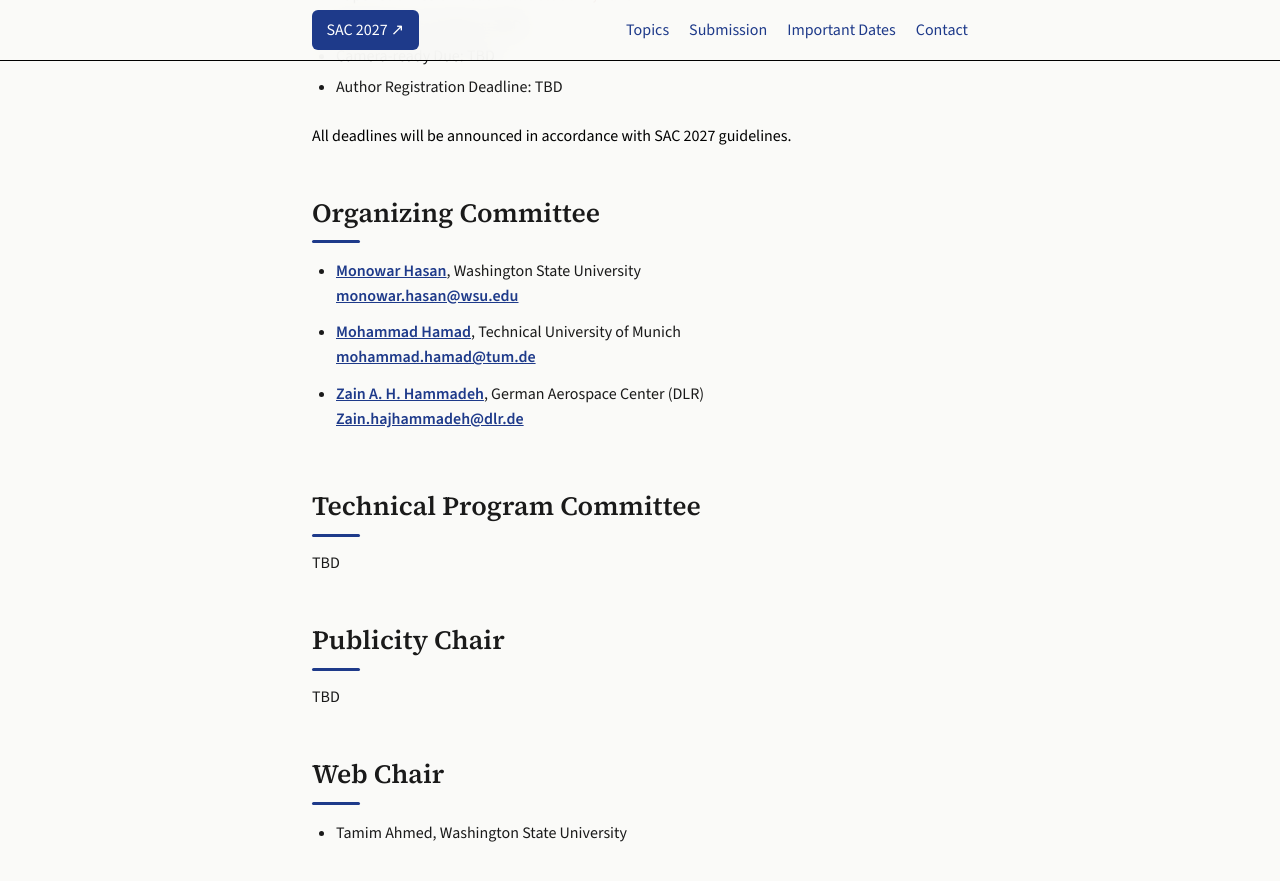
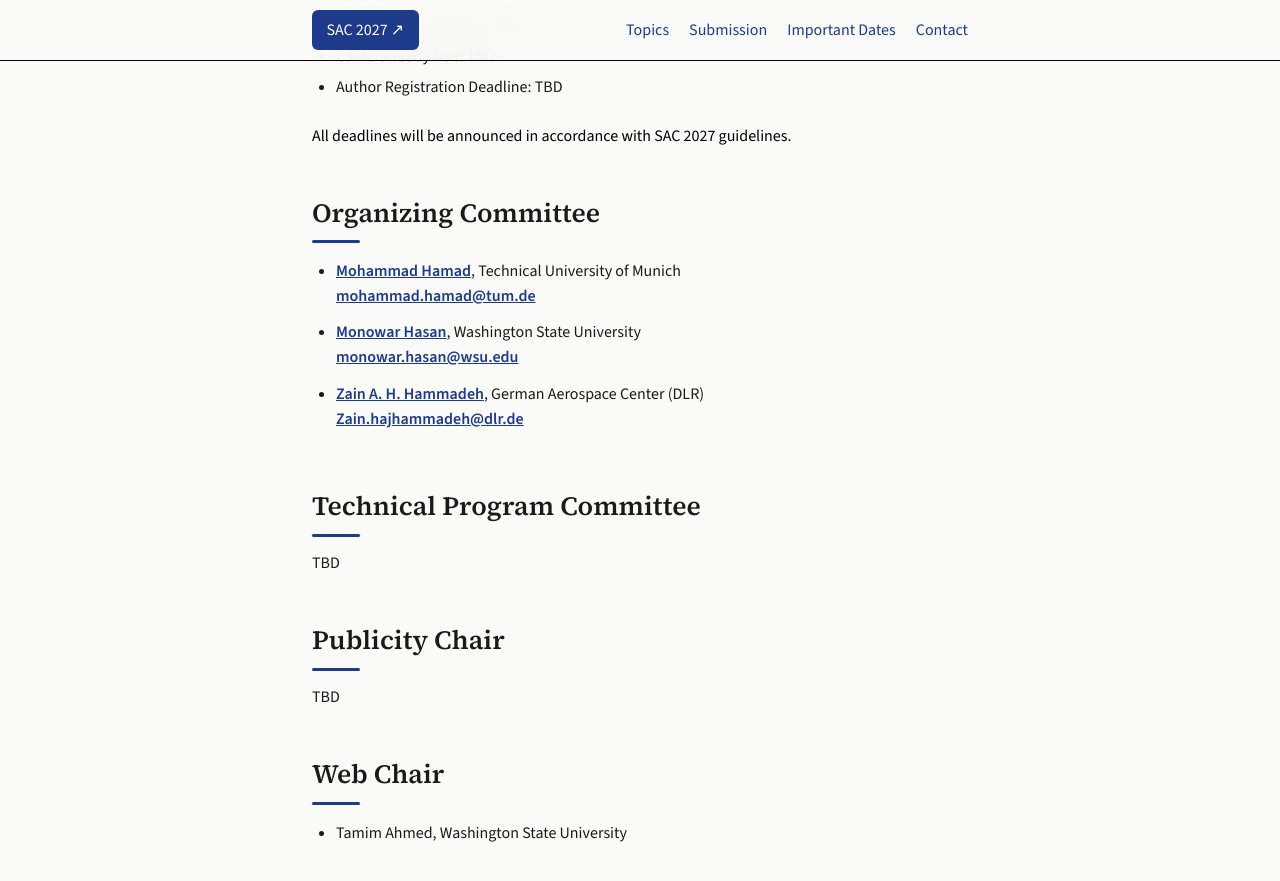
Before and after one commit to airas-sac/airas-sac.github.io, a Jekyll site: the page built from airas2027/index.md, in a window 1280 px wide and 900 px high, scrolled down 3029 px. Shown: the top 881 px of the window. Built offline with Jekyll 4.4.1, drawn with Linux system fonts in a browser that asks for light colours; some of the changed lines change nothing that is shown.

Commit message:
Update organizing committee details

```diff
--- a/airas2027/index.md
+++ b/airas2027/index.md
@@ -108,11 +108,11 @@
 
 ## Organizing Committee
 
+- **[Mohammad Hamad](https://mhamad.me)**, Technical University of Munich<br>
+  [mohammad.hamad@tum.de](mailto:mohammad.hamad@tum.de)
+
 - **[Monowar Hasan](https://monowarhasan.info/)**, Washington State University<br>
   [monowar.hasan@wsu.edu](mailto:monowar.hasan@wsu.edu)
-
-- **[Mohammad Hamad](https://dblp.org/pid/168/2446.html)**, Technical University of Munich<br>
-  [mohammad.hamad@tum.de](mailto:mohammad.hamad@tum.de)
 
 - **[Zain A. H. Hammadeh](https://dblp.org/pid/160/7463.html)**, German Aerospace Center (DLR)<br>
   [Zain.hajhammadeh@dlr.de](mailto:Zain.hajhammadeh@dlr.de)
```
